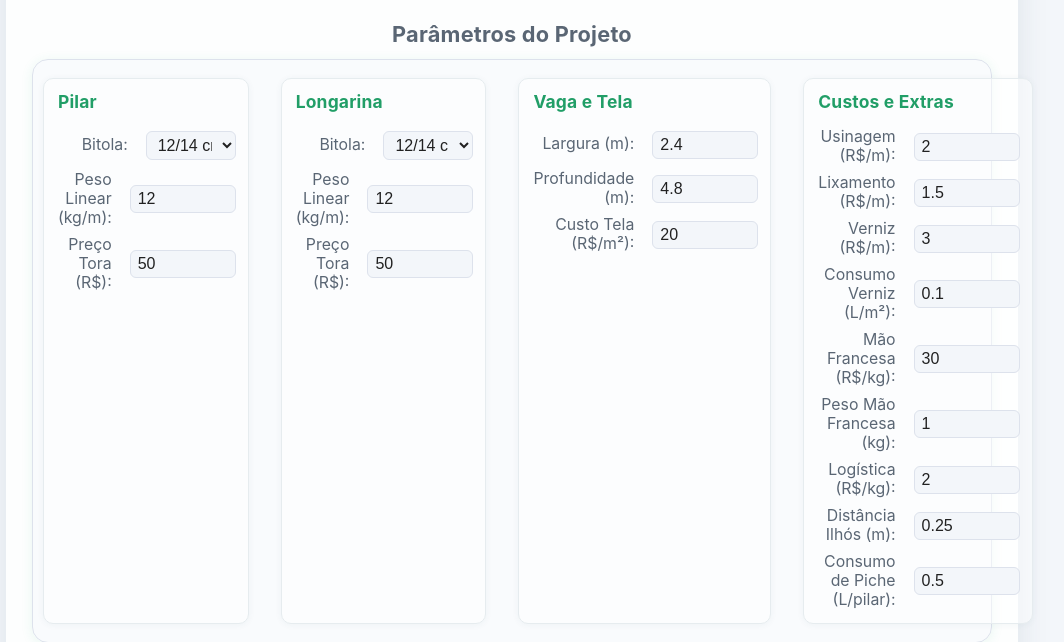
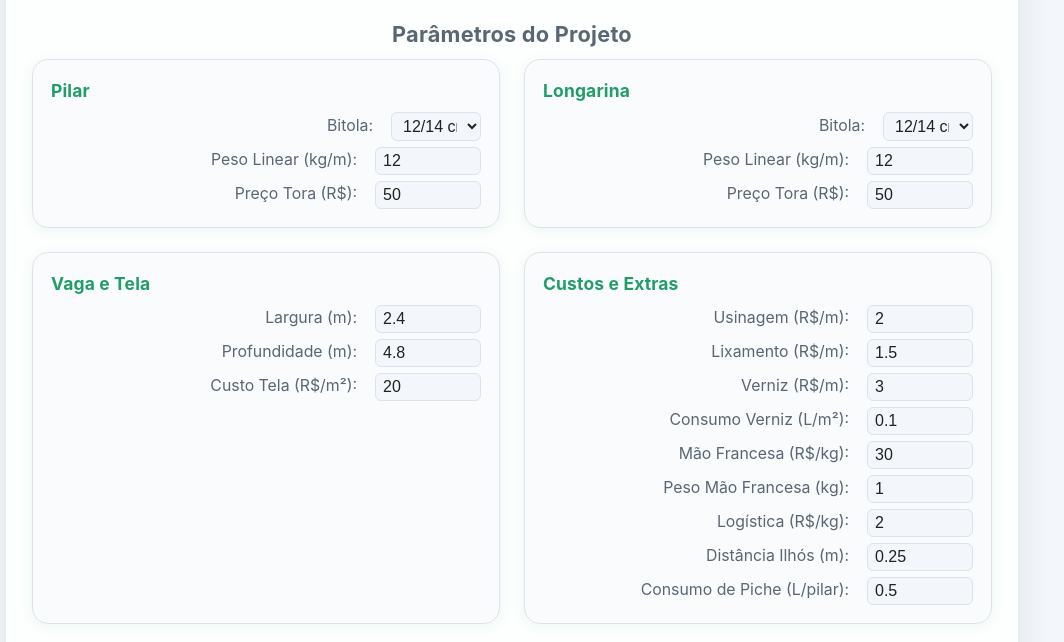
Before and after one commit to fgabrieldsp/ce4, a plain HTML site: page index.html in a window 1280 px wide. Shown: the part 189-831 px from the top of the page, without its empty margins (128-1192 px from the left). Drawn offline with Linux system fonts and the light colour scheme.

Commit message:
atualização do grid de parametros

```diff
--- a/style.css
+++ b/style.css
@@ -58,27 +58,37 @@ h2 {
 /* NOVA ÁREA DE PARÂMETROS EM GRID */
 .parametros-grid {
   display: grid;
-  grid-template-columns: repeat(4, 1fr);
-  gap: 22px 32px;
-  margin-bottom: 20px;
-  padding: 18px 10px;
-  background: var(--card-bg);
-  border-radius: 16px;
-  box-shadow: var(--card-shadow);
-  border: 1px solid var(--border);
-  transition: box-shadow 0.25s;
+  grid-template-columns: 1fr 1fr;
+  gap: 24px;
+  margin-bottom: 32px;
 }
 
 .param-group {
-  background: #fff7;
-  border-radius: 10px;
-  padding: 12px 12px 14px 14px;
+  background: var(--card-bg);
+  border: 1px solid var(--border);
+  border-radius: 16px;
+  box-shadow: var(--card-shadow);
+  padding: 20px 18px 16px 18px;
   margin-bottom: 0;
-  box-shadow: 0 1px 7px 0 rgba(35,70,89,0.05);
-  border: 1px solid #e6ecef;
-  display: flex;
-  flex-direction: column;
-  gap: 8px;
+}
+
+/* Agrupamento visual: Pilar + Longarina na primeira coluna, Vaga e Tela + Custos e Extras na segunda */
+.parametros-grid .param-group:nth-child(1),
+.parametros-grid .param-group:nth-child(2) {
+  grid-row: 1;
+}
+.parametros-grid .param-group:nth-child(3),
+.parametros-grid .param-group:nth-child(4) {
+  grid-row: 2;
+}
+
+@media (max-width: 900px) {
+  .parametros-grid {
+    grid-template-columns: 1fr;
+  }
+  .param-group {
+    margin-bottom: 18px;
+  }
 }
 
 .param-title {
```
